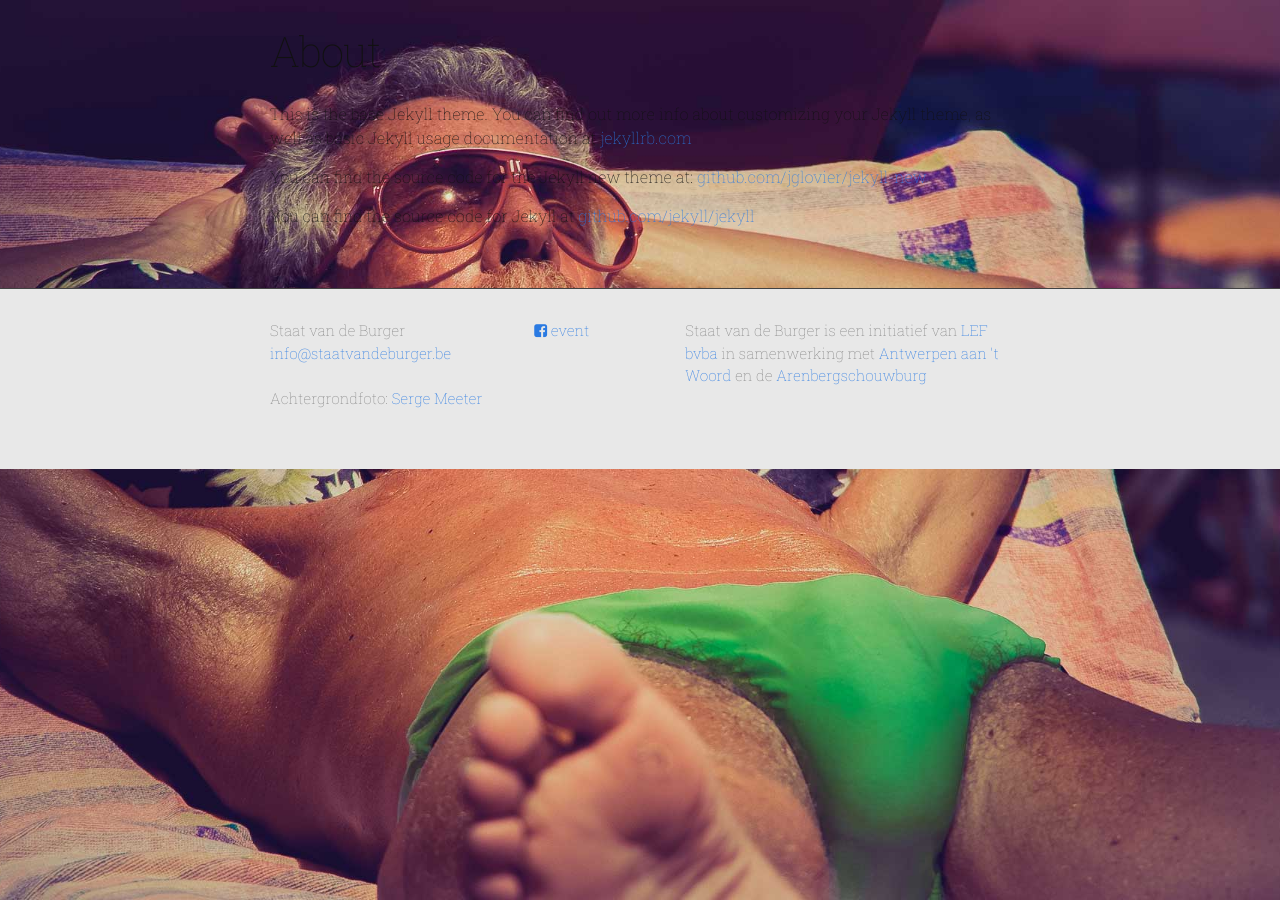
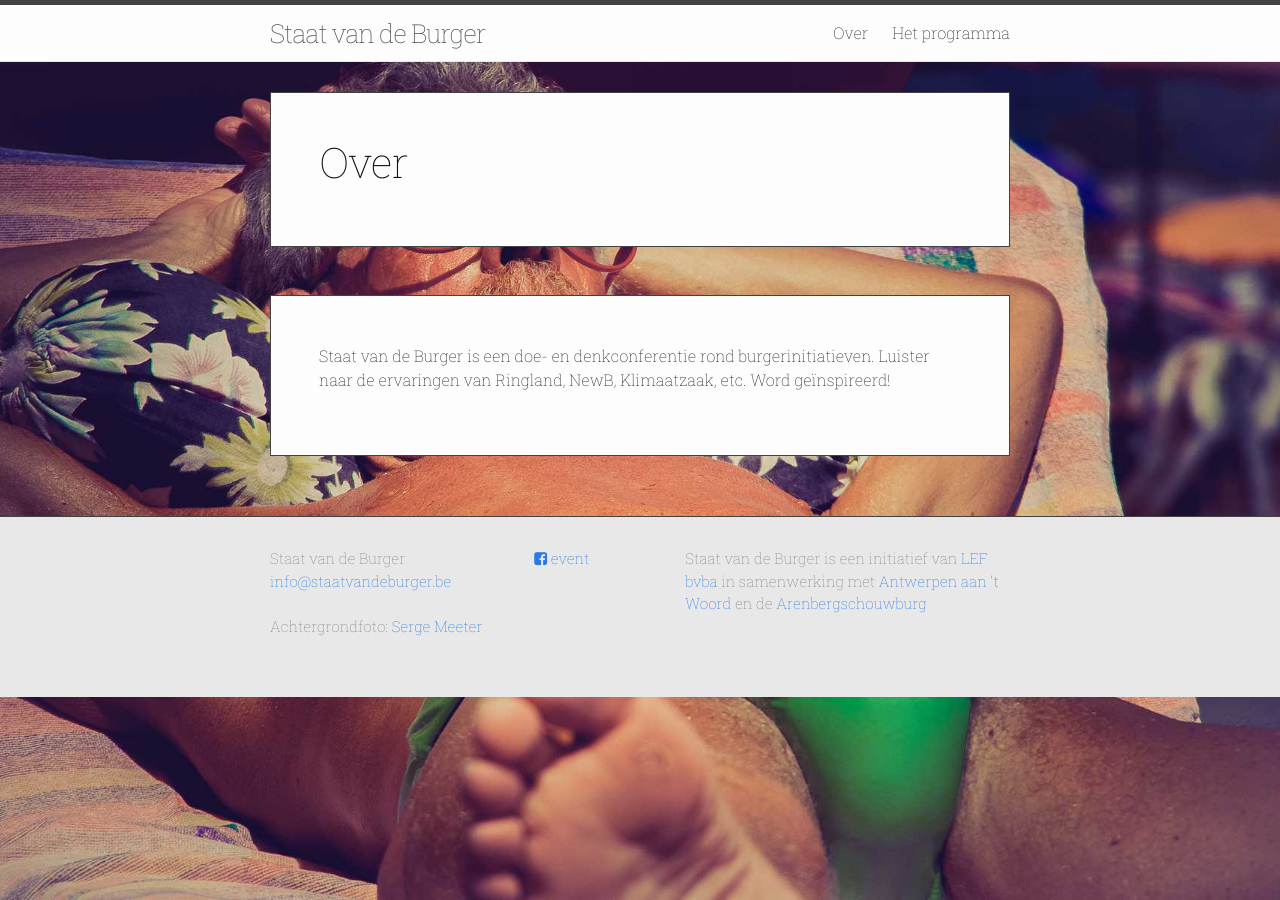
Before and after one commit to tgoorden/SvdB, a Jekyll site: the page built from about.md, in a window 1280 px wide. Built offline with Jekyll 4.4.1, drawn with Linux system fonts in a browser that asks for light colours; nearby versions of some CDN libraries.

```diff
--- a/_includes/jumbotron.html
+++ b/_includes/jumbotron.html
@@ -4,6 +4,6 @@
       <h1>Staat<br>van<br>de<br>Burger</h1>
       <h2>een doe- &amp; denkconferentie<br>rond grote &amp; kleine burgerinitiatieven</h2>
       <h3>zondag 20 september, Arenbergschouwburg, Antwerpen</h3>
-      <a class="tickets" onclick="alert('Nog even geduld aub, de ticketverkoop is nog niet gestart');">Koop tickets</a>
+      <a class="tickets" href="https://arenbergschouwburg.iticketsro.com/arenberg/loader.aspx/?target=hall.aspx?event=780"  target="_new">Koop tickets</a>
    </div>
 </section>
--- a/_layouts/default.html
+++ b/_layouts/default.html
@@ -4,6 +4,7 @@
   {% include head.html %}
 
   <body>
+   {% include header.html %}
 
     <div class="page-content">
       <div class="wrapper">
--- a/_posts/2015-06-25-aankondiging-20-september.markdown
+++ b/_posts/2015-06-25-aankondiging-20-september.markdown
@@ -1,3 +1,6 @@
+---
+published: false
+---
 Partijpolitiek lijkt op sterven na dood. Is er een alternatief?
 
 Wanneer het al te spaak loopt, wordt de burger wakker en laat van zich horen. Dat bewijzen allerhande burgerbewegingen, groot en klein, die positieve alternatieven zoeken voor onze samenleving en het heft in eigen handen nemen. Hun succes toont aan dat het kan.
--- a/_sass/_layout.scss
+++ b/_sass/_layout.scss
@@ -86,7 +86,11 @@
     }
 }
 
-section {
+header.site-header {
+   background-color: $background-color;
+}
+
+section, article, header.post-header {
    background-color: $background-color;
    border: 1px solid $grey-color-dark;
    padding: $large-font-size;
@@ -96,7 +100,9 @@
 
 .jumbotron {
    position: relative;
-   padding: $large-font-size;
+   @include full-screen {
+      padding: $large-font-size;
+   }
    h1, h2 {
       //text-align: center;
       font-weight: 700;
@@ -113,7 +119,12 @@
    top: 5px;
    left: 5px;
    color: $sun-color;
-   font-size: $large-font-size * 5;
+   @include mobile {
+      font-size: $large-font-size * 4;
+   }
+   @include full-screen {
+      font-size: $large-font-size * 5;
+   }
 }
 
 a.tickets {
--- a/about.md
+++ b/about.md
@@ -1,11 +1,7 @@
 ---
 layout: page
-title: About
-permalink: /about/
+title: Over
+permalink: /over/
 ---
 
-This is the base Jekyll theme. You can find out more info about customizing your Jekyll theme, as well as basic Jekyll usage documentation at [jekyllrb.com](http://jekyllrb.com/)
-
-You can find the source code for the Jekyll new theme at: [github.com/jglovier/jekyll-new](https://github.com/jglovier/jekyll-new)
-
-You can find the source code for Jekyll at [github.com/jekyll/jekyll](https://github.com/jekyll/jekyll)
+{{ site.description }}
--- a/css/main.scss
+++ b/css/main.scss
@@ -44,6 +44,17 @@
     }
 }
 
+@mixin mobile {
+   @media screen and (max-width: $on-palm) {
+      @content;
+   }
+}
+
+@mixin full-screen {
+   @media screen and (min-width: $on-palm) {
+      @content;
+   }
+}
 
 
 // Import partials from `sass_dir` (defaults to `_sass`)
--- /dev/null
+++ b/programma.md
@@ -0,0 +1,44 @@
+---
+layout: page
+title: Het programma
+permalink: /programma/
+---
+##Hart boven Hard
+Hart boven Hard is een groeiende burgerbeweging die zich verzet tegen een al te economische kijk op onze samenleving en die gelijkheid, solidariteit en zuurstof voor mensen verdedigt.
+
+* Spreker: Wouter Hillaert is een van de initiatiefnemers van Hart boven Hard en podiumredacteur van rekto:verso, De Morgen, De Standaard en Klara.
+
+##De G1000
+G1000 is een onafhankelijke burgerinitiatief van denkers en doeners genoemd naar een bijeenkomst in Brussel waar duizend willekeurig gekozen burgers over politieke thema’s en de toekomst van België praatten.
+
+* Spreker: Cato Léonard is campagneleidster van G1000. Ze adviseert bedrijven, organisaties en overheden die willen groeien op een innovatieve manier door samen te werken met hun stakeholders.
+
+##Klimaatzaak
+Klimaatzaak is een groep verontruste burgers uit de media-, bedrijfs-, wetenschappelijke en kunstwereld die de Belgische overheden in gebreke stellen wegens het uitblijven van een doortastend klimaatbeleid.
+
+* Spreker: Serge de Gheldere is voorzitter van Klimaatzaak en klimaatambassadeur van Al Gore. Hij heeft een eigen bedrijf gespecialiseerd in ecodesign en is gasthoogleraar aan de hogeschool Groep T in Leuven.
+
+##Ringland
+Studiebureau Stramien lanceerde het idee ‘Uit de ban van de Ring’ voor de overkapping van de Antwerpse Ring. Burgers en professionals gingen aan tafel zitten, diepten het voorstel verder uit en legden de basis voor het project RINGLAND.
+
+* Spreker: Wietse Vermeulen is een enthousiaste mobilisator en Ringlander van het eerste uur.
+
+##Movement X
+Movement X is een burgerbeweging die tegen uitsluiting, discriminatie en racisme vecht.
+
+* Spreker: Dyab Abou Jahjah is een Belgisch-Libanees opiniemaker, voorzitter van Movement X, schrijver en burgerlijke rechten activist
+
+##NewB
+NewB is een nieuwe, eerlijke spaarbank die samen met 61 organisaties uit het brede middenveld gaat voor duurzaam beleggen.
+
+* Spreker: Dirk Coeckelbergh is de grondlegger van ethisch beleggen in België en de CEO van de coöperatie NewB.
+
+##De Koep
+De Koep is een verzameling van burgers die zelf initiatieven nemen om leven, wonen en werken in Turnhout en de brede regio zo aangenaam, goedkoop, eerlijk, rechtvaardig en duurzaam mogelijk te maken.
+
+* Spreker: Jef Van Eyck is lid van de Koep en social-cultureel werker van Vormingplus Kempen. Met heel wat mensen uit de stadsregio denkt en droomt hij over hoe de toekomst van Turnhout er binnen 25 jaar zal uitzien.
+
+##Gentse Lente
+Gentse Lente is een beweging die het denken en handelen over diversiteit grondig wil vernieuwen door van onderuit te bouwen aan nieuwe vormen van solidariteit en burgerschap.
+
+* Spreker: Mehdi Maréchal is stafmedewerker cultuur en interculturaliteit bij Demos vzw en medebedenker van Gentse Lente.
```
Also changed, not shown: README.md (deleted), 1 other file.
